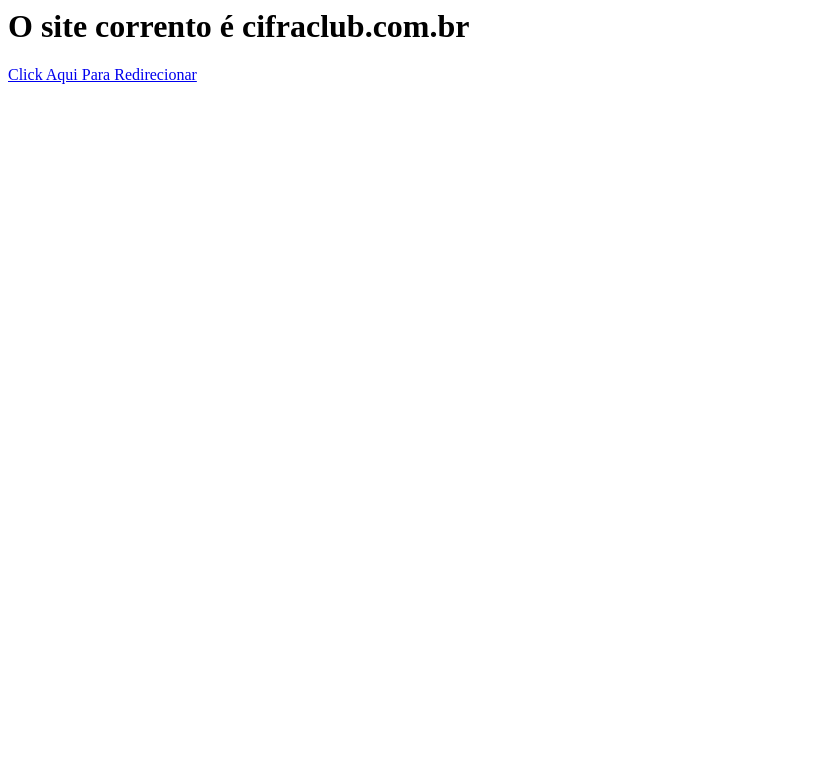
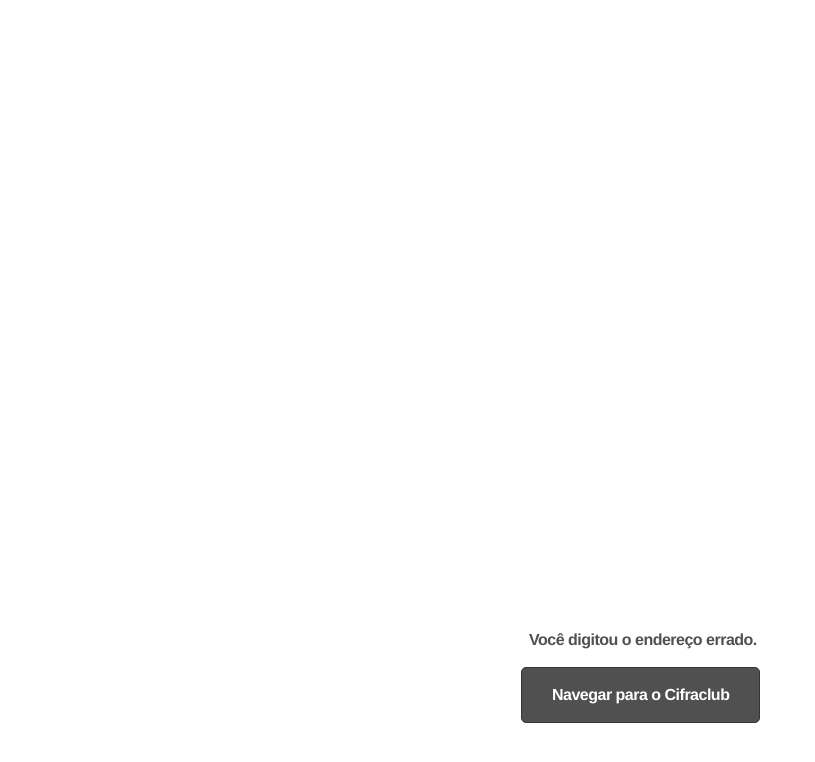
Before and after one commit to braraujo/sifraclub, a plain HTML site: page index.html in a window 1280 px wide. Shown: the whole page, without its empty margins (0-815 px from the left). Drawn offline with Linux system fonts and the light colour scheme.

Commit message:
Update index.html
adjusting styles

```diff
--- a/index.html
+++ b/index.html
@@ -12,7 +12,19 @@
   </script>
 </head>
 <body>
-  <h1>O site corrento é cifraclub.com.br</h1>
-  <a href="https://cifraclub.com.br">Click Aqui Para Redirecionar</a>
+<div style="padding-top: 50%; padding-left: 50%; margin-left: -119px; margin-top: -27px;">
+    <div style="color:#505050; font-family:Helvetica, Arial, sans-serif; font-size:16px; font-weight:bold; letter-spacing:-.5px; line-height:150%; padding-top:15px; padding-right:30px; padding-bottom:15px; padding-left:8px;">
+      Você digitou o endereço errado.
+    </div>
+    <div>
+  <table border="0" cellpadding="0" cellspacing="0" style="background-color:#505050; border:1px solid #353535; border-radius:5px;">
+  <tr>
+    <td align="center" valign="middle" style="color:#FFFFFF; font-family:Helvetica, Arial, sans-serif; font-size:16px; font-weight:bold; letter-spacing:-.5px; line-height:150%; padding-top:15px; padding-right:30px; padding-bottom:15px; padding-left:30px;">
+      <a href="https://cifraclub.com.br" target="_blank" style="color:#FFFFFF; text-decoration:none;">Navegar para o Cifraclub</a>
+    </td>
+  </tr>
+</table>
+</div>
+</div>
 </body>
 </html>
```
